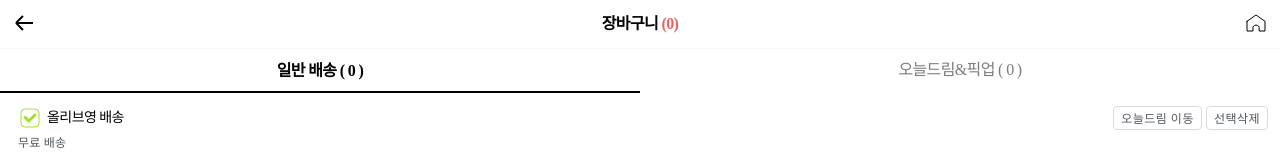
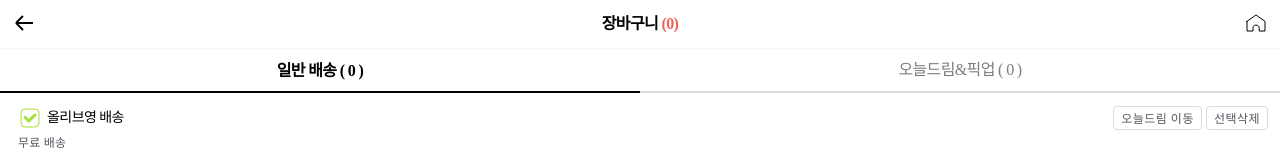
Before and after one commit to GOSOPT-CDS-TEAM2/frontend, a React (Vite) app: page /cart in a window 1280 px wide. Shown: the top 155 px of the page. Built offline with nearby package versions, Linux system fonts and the light colour scheme; no server answers; a web font is replaced by a local one.

Commit message:
design/#26: cart 오늘드림&픽업 밑에 border-bottom 추가

```diff
--- a/src/components/cart/CategoryNav.tsx
+++ b/src/components/cart/CategoryNav.tsx
@@ -55,6 +55,7 @@
 
     ${({ theme }) => theme.fonts.SubHead3};
     color: ${({ theme }) => theme.colors.gray_500};
+    border-bottom: 0.2rem solid ${({ theme }) => theme.colors.gray_200};
 
     &.selected {
       ${({ theme }) => theme.fonts.SubHead2};
```
